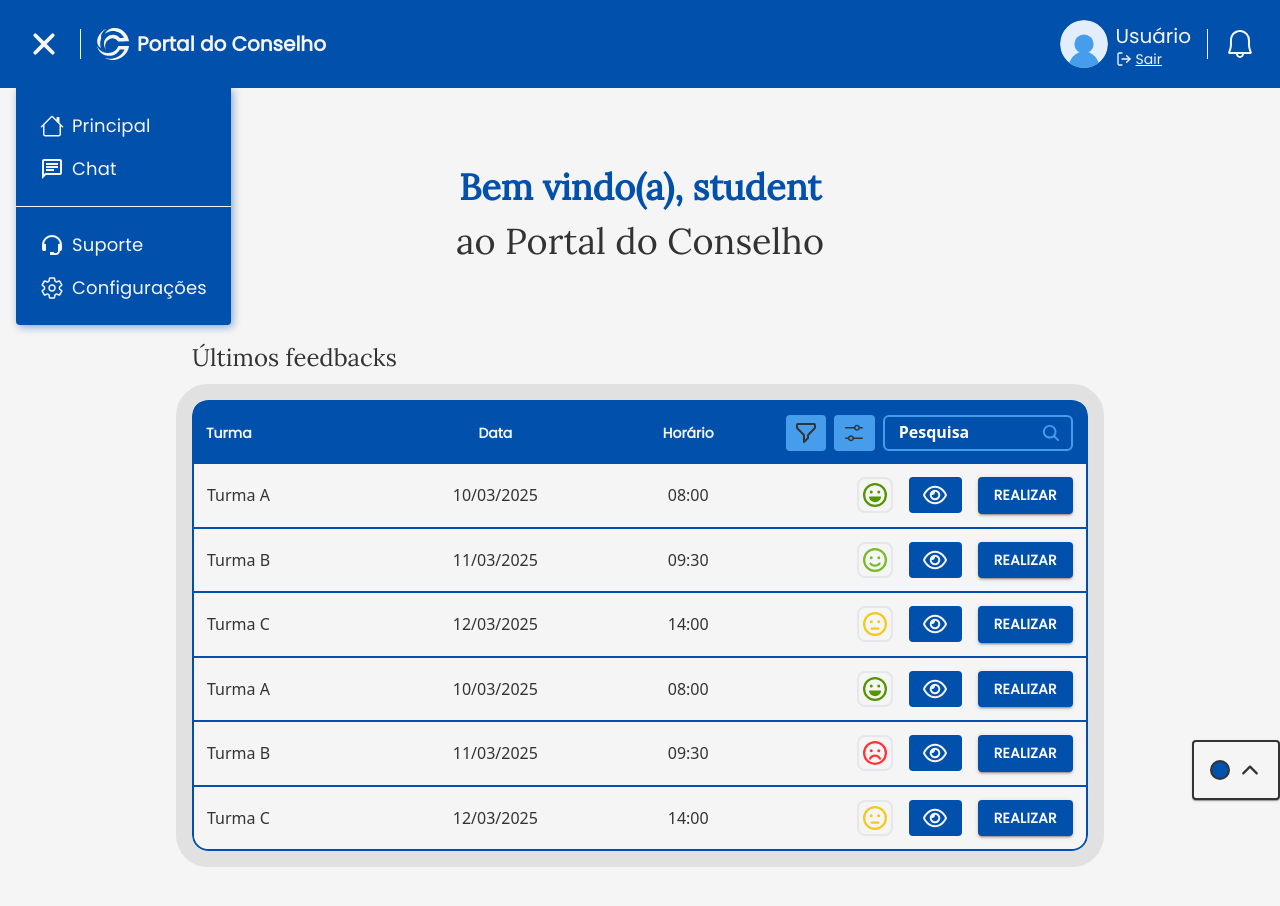
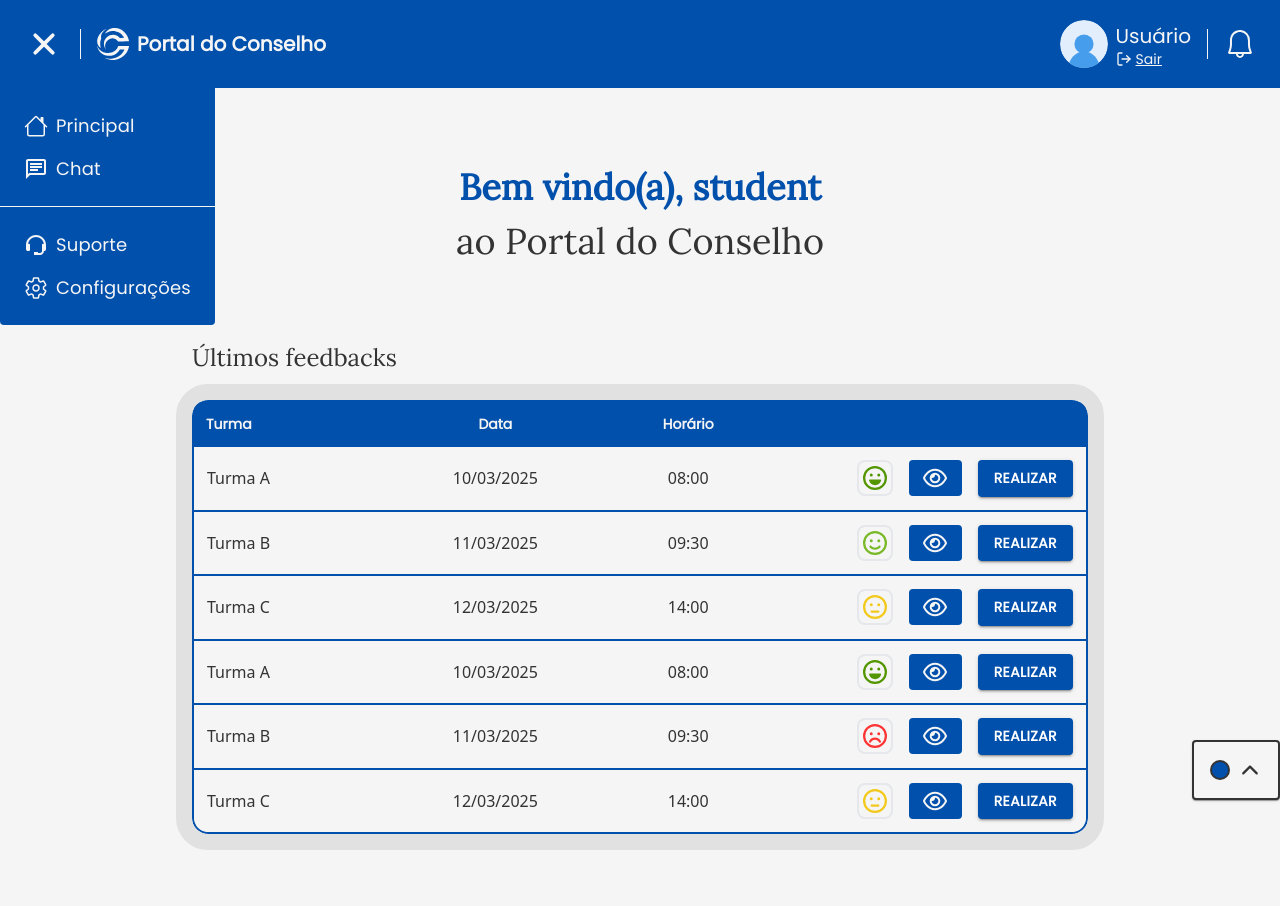
Before and after one commit to Hivqs79/Portal_do_Conselho, a Next.js app in the folder front/app/: page / in a window 1280 px wide. Both pictures are taken after a click on the element 44 px from the left and 44 px from the top of the page. Shown: the top 906 px of the page. Built offline with nearby package versions, Linux system fonts and the light colour scheme.

Commit message:
:bug: fix: Finally fixing bug of menu position

```diff
--- a/front/app/app/components/page.tsx
+++ b/front/app/app/components/page.tsx
@@ -52,6 +52,62 @@ import TextareaComponent from "@/components/input/TextareaComponent";
 import Photo from "@/components/profile/Photo";
 import AvaliationInputs from "@/components/council/AvaliationInputs";
 import Pagination from "@/components/table/Pagination";
+import { TableContent } from "@/interfaces/TableContent";
+
+const tableContent: TableContent = {
+  headers: [
+  {
+    name: "Turma",
+    key: "turmaNome",
+  },
+  {
+    name: "Data",
+    key: "data",
+  },
+  {
+    name: "Horário",
+    key: "horario",
+  },
+  ],
+  rows: [
+  {
+    turmaNome: "Turma A",
+    data: "10/03/2025",
+    horario: "08:00",
+    rank: "excellent",
+  },
+  {
+    turmaNome: "Turma B",
+    data: "11/03/2025",
+    horario: "09:30",
+    rank: "good",
+  },
+  {
+    turmaNome: "Turma C",
+    data: "12/03/2025",
+    horario: "14:00",
+    rank: "average",
+  },
+  {
+    turmaNome: "Turma A",
+    data: "10/03/2025",
+    horario: "08:00",
+    rank: "excellent",
+  },
+  {
+    turmaNome: "Turma B",
+    data: "11/03/2025",
+    horario: "09:30",
+    rank: "critical",
+  },
+  {
+    turmaNome: "Turma C",
+    data: "12/03/2025",
+    horario: "14:00",
+    rank: "average",
+  },
+  ],
+};
 
 export default function Components() {
   const { primaryColor, secondaryColor, terciaryColor, constrastColor } =
@@ -225,7 +281,7 @@ export default function Components() {
         <Rank variant="default" type="critical" outline={false} popover={false} />
       </Box>
 
-      <Table />
+      <Table content={tableContent}/>
 
       <TextareaComponent whriteOnly={false} title="Pontos Positivos" />
       <TextareaComponent whriteOnly={true} title="Pontos Positivos" content="teste" />
--- a/front/app/app/page.tsx
+++ b/front/app/app/page.tsx
@@ -1,6 +1,63 @@
 import Table from "@/components/table/Table";
 import Title from "@/components/Title";
+import { TableContent } from "@/interfaces/TableContent";
 import { Box, Typography } from "@mui/material";
+
+const tableContent: TableContent = {
+  headers: [
+	{
+	  name: "Turma",
+	  key: "turmaNome",
+	},
+	{
+	  name: "Data",
+	  key: "data",
+	},
+	{
+	  name: "Horário",
+	  key: "horario",
+	},
+  ],
+  rows: [
+	{
+	  turmaNome: "Turma A",
+	  data: "10/03/2025",
+	  horario: "08:00",
+	  rank: "excellent",
+	},
+	{
+	  turmaNome: "Turma B",
+	  data: "11/03/2025",
+	  horario: "09:30",
+	  rank: "good",
+	},
+	{
+	  turmaNome: "Turma C",
+	  data: "12/03/2025",
+	  horario: "14:00",
+	  rank: "average",
+	},
+	{
+	  turmaNome: "Turma A",
+	  data: "10/03/2025",
+	  horario: "08:00",
+	  rank: "excellent",
+	},
+	{
+	  turmaNome: "Turma B",
+	  data: "11/03/2025",
+	  horario: "09:30",
+	  rank: "critical",
+	},
+	{
+	  turmaNome: "Turma C",
+	  data: "12/03/2025",
+	  horario: "14:00",
+	  rank: "average",
+	},
+  ],
+};
+
 
 export default function Home() {
 	return (
@@ -9,7 +66,7 @@ export default function Home() {
 			<Box  className="!mb-6">
 				<Typography variant="h6_title">Últimos feedbacks</Typography>
 			</Box>
-			<Table/>
+			<Table content={tableContent}/>
 		</Box>
   	);
 }
--- a/front/app/components/Menu.tsx
+++ b/front/app/components/Menu.tsx
@@ -1,5 +1,5 @@
 import { useThemeContext } from '@/hooks/useTheme';
-import { Box, Menu, MenuItem, Slide, Typography } from '@mui/material';
+import { Box, Menu, MenuItem, Slide, styled, Typography } from '@mui/material';
 import Icon from './Icon';
 import { IoSettingsOutline } from 'react-icons/io5';
 import { BsHouse } from 'react-icons/bs';
@@ -14,6 +14,7 @@ import { SiGoogleclassroom } from 'react-icons/si';
 import { GoGraph, GoPeople } from 'react-icons/go';
 import { FaRegFilePdf } from 'react-icons/fa6';
 import Link from 'next/link';
+import { useRef } from 'react';
 
 interface MenuHeaderProps {
     anchorEl: null | HTMLElement;
@@ -22,35 +23,42 @@ interface MenuHeaderProps {
     variant?: string;
 }
 
-export default function MenuHeader({ anchorEl, open, onClose, variant }: MenuHeaderProps) {
+const CustomMenu = styled(Menu)(() => ({
+    "& .MuiPaper-root": {
+        backgroundColor: "var(--primary-color)",
+        color: "var(--white-color)",
+        borderRadius: "0px 0px 4px 4px",
+        left: "0px !important",
+        boxShadow: "2px 2px 8px 0px var(--primary-color)77",
+    },
+    "& .MuiList-root": {
+        padding: "16px 0px",
+    },
+}))
+
+
+export default function MenuHeader({ open, onClose, variant }: MenuHeaderProps) {
     const {whiteColor} = useThemeContext();
+    const menuRef = useRef<HTMLDivElement>(null);
 
     return (
-        <Menu
-            anchorEl={anchorEl}
+        <CustomMenu
+            anchorReference="anchorPosition"
+            anchorPosition={{
+                top: 88,
+                left: 0,
+            }}
             open={open}
+            ref={menuRef}
             onClose={onClose}
             anchorOrigin={{
                 vertical: 'bottom',
-                horizontal: 'left',
-            }}
-            transformOrigin={{
-                vertical: 'top',
                 horizontal: 'left',
             }}
             TransitionComponent={Slide}
             TransitionProps={{
                 timeout: 500,
             }}
-            slotProps={{
-                paper: {
-                    style: {
-                        zIndex: 40,
-                        transform: "translateX(-16px)",
-                    },
-                }
-            }}
-
         >
             <Box>
                 <Link href="/">
@@ -149,6 +157,6 @@ export default function MenuHeader({ anchorEl, open, onClose, variant }: MenuHea
                     </MenuItem>
                 </Link>
             </Box>
-        </Menu>
+        </CustomMenu>
     );
 }
--- a/front/app/components/table/Table.tsx
+++ b/front/app/components/table/Table.tsx
@@ -6,66 +6,18 @@ import { useThemeContext } from "@/hooks/useTheme";
 import TableHeader from "./TableHeader";
 import { TableContent } from "@/interfaces/TableContent";
 
-const tableContent: TableContent = {
-  headers: [
-    {
-      name: "Turma",
-      key: "turmaNome",
-    },
-    {
-      name: "Data",
-      key: "data",
-    },
-    {
-      name: "Horário",
-      key: "horario",
-    },
-  ],
-  rows: [
-    {
-      turmaNome: "Turma A",
-      data: "10/03/2025",
-      horario: "08:00",
-      rank: "excellent",
-    },
-    {
-      turmaNome: "Turma B",
-      data: "11/03/2025",
-      horario: "09:30",
-      rank: "good",
-    },
-    {
-      turmaNome: "Turma C",
-      data: "12/03/2025",
-      horario: "14:00",
-      rank: "average",
-    },
-    {
-      turmaNome: "Turma A",
-      data: "10/03/2025",
-      horario: "08:00",
-      rank: "excellent",
-    },
-    {
-      turmaNome: "Turma B",
-      data: "11/03/2025",
-      horario: "09:30",
-      rank: "critical",
-    },
-    {
-      turmaNome: "Turma C",
-      data: "12/03/2025",
-      horario: "14:00",
-      rank: "average",
-    },
-  ],
-};
+interface TableProps {
+  content: TableContent,
+  searchInput?: boolean,
+  filterButton?: boolean,
+  orderButton?: boolean,
+}
 
-export default function Table() {
+export default function Table({ content, searchInput = false, filterButton = false, orderButton = false }: TableProps) {
   const { primaryColor } = useThemeContext();
   const [searchTerm, setSearchTerm] = useState("");
 
-  const filteredRows = tableContent.rows.filter((row) =>
+  const filteredRows = content.rows.filter((row) =>
     row.turmaNome?.toLowerCase().includes(searchTerm.toLowerCase())
   );
 
@@ -77,7 +29,14 @@ export default function Table() {
       >
         <div className="w-full overflow-x-auto">
           <table className="w-full max-w-full">
-            <TableHeader variant="Table" headers={tableContent.headers} setSearchTerm={setSearchTerm} searchInput={true} filterButton={true} orderButton={true} />
+            <TableHeader
+              variant="Table"
+              headers={content.headers}
+              setSearchTerm={setSearchTerm}
+              searchInput={searchInput}
+              filterButton={filterButton}
+              orderButton={orderButton}
+            />
             <tbody>
                 {filteredRows.length > 0 ? (
                   filteredRows.map((row, index) => {
```
